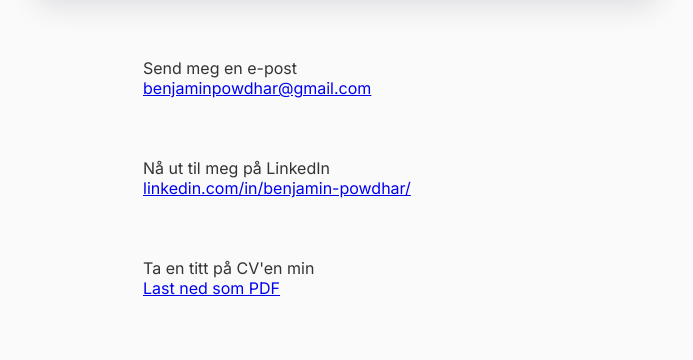
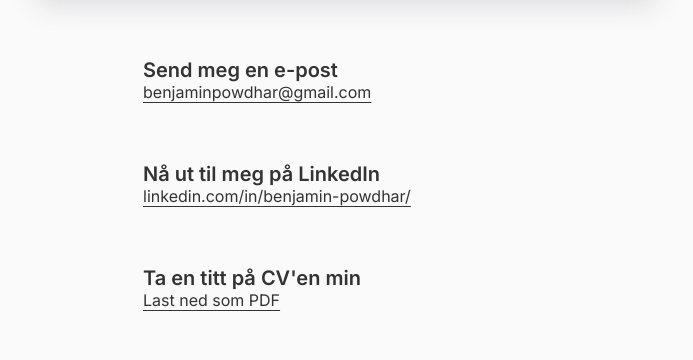
Before and after one commit to powdhar/benjamin-portfolio-2022, a React (Create React App) app: page / in a window 1280 px wide. Shown: the part 945-1305 px from the top of the page, without its empty margins (293-986 px from the left). Built offline with nearby package versions, Linux system fonts and the light colour scheme.

Commit message:
Update Contact.css

```diff
--- a/src/Styles/Contact.css
+++ b/src/Styles/Contact.css
@@ -4,4 +4,13 @@
 
 .Contact p {
     margin:0;
+    font-weight: 600;
+    font-size: 20px;
+    line-height: 24px;
 }
+
+.Contact a {
+    text-decoration: underline;
+    text-underline-position: under;
+    color: #333333;
+}
```
